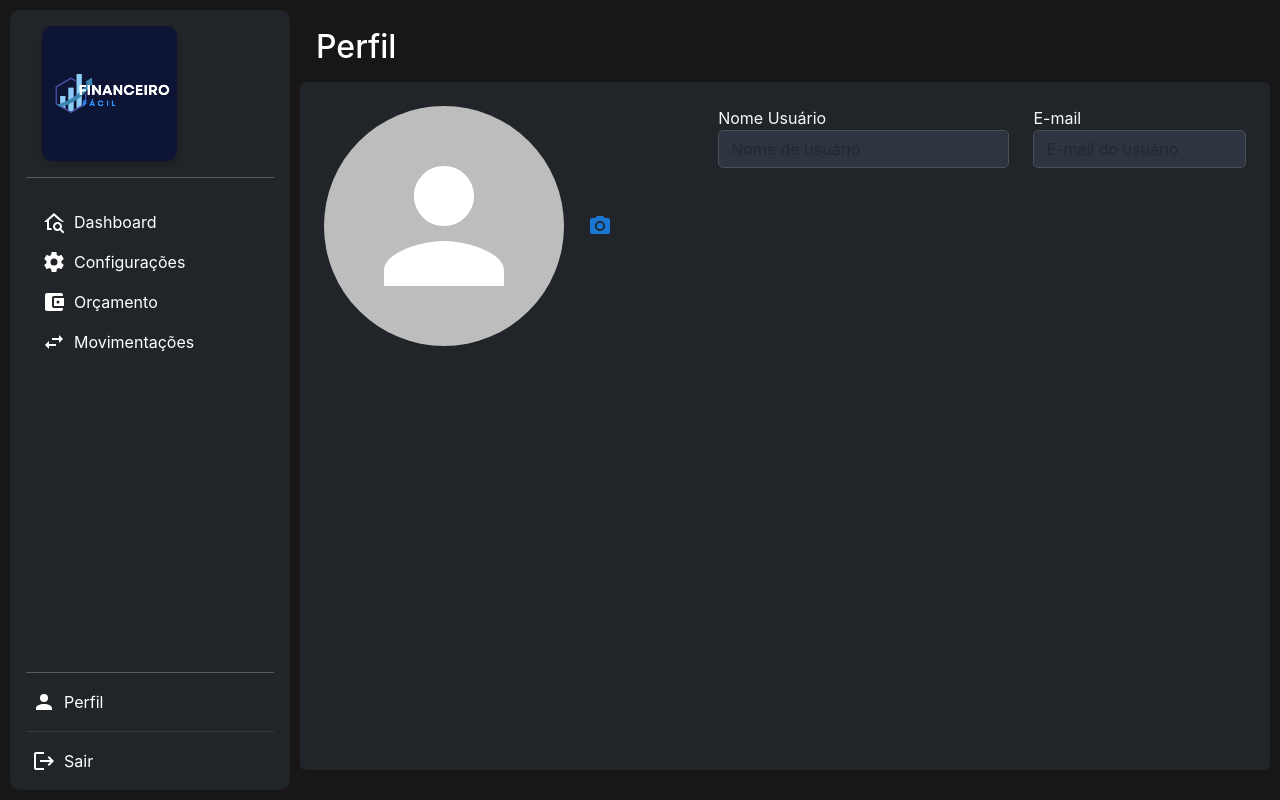
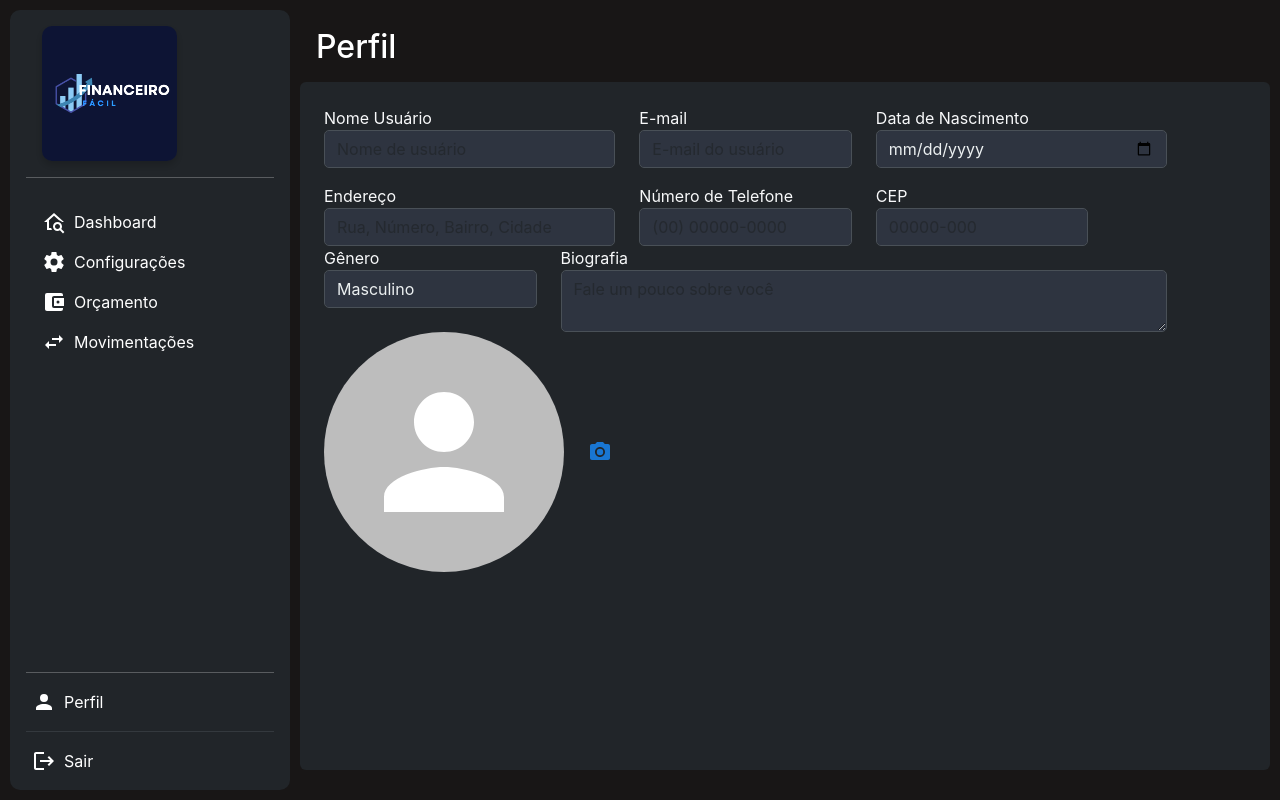
Before and after one commit to Caua-Vieira/Financeiro-Facil, a React (Create React App) app in the folder client/: page /main/perfil/usuario in a window 1280 px wide. Built offline with nearby package versions, Linux system fonts and the light colour scheme.

Commit message:
FEAT: Adicionar inputs para tela de perfil

```diff
--- a/client/src/pages/perfil/perfil.tsx
+++ b/client/src/pages/perfil/perfil.tsx
@@ -10,11 +10,155 @@ function Perfil() {
     return (
         <>
             <h2 className='text-white m-3 '>Perfil</h2>
-            <div
-                className="p-4 interface-padrao rounded"
-            >
+            <div className="p-4 interface-padrao rounded">
+                <Row>
+                    {/* Nome de Usuário */}
+                    <Col md={4}>
+                        <div className="form-group">
+                            <label className="text-light">Nome Usuário</label>
+                            <input
+                                type="text"
+                                className="form-control"
+                                placeholder="Nome de usuário"
+                                style={{
+                                    backgroundColor: '#2E3440',
+                                    color: '#ecf0f1',
+                                    border: '1px solid #495057',
+                                    borderRadius: '5px'
+                                }}
+                            />
+                        </div>
+                    </Col>
+
+                    {/* E-mail */}
+                    <Col md={3}>
+                        <div className="form-group">
+                            <label className="text-light">E-mail</label>
+                            <input
+                                type="email"
+                                className="form-control"
+                                placeholder="E-mail do usuário"
+                                style={{
+                                    backgroundColor: '#2E3440',
+                                    color: '#ecf0f1',
+                                    border: '1px solid #495057',
+                                    borderRadius: '5px'
+                                }}
+                            />
+                        </div>
+                    </Col>
+
+                    {/* Data de Nascimento */}
+                    <Col md={4}>
+                        <div className="form-group">
+                            <label className="text-light">Data de Nascimento</label>
+                            <input
+                                type="date"
+                                className="form-control"
+                                style={{
+                                    backgroundColor: '#2E3440',
+                                    color: '#ecf0f1',
+                                    border: '1px solid #495057',
+                                    borderRadius: '5px'
+                                }}
+                            />
+                        </div>
+                    </Col>
+                </Row>
+
+                <Row className="mt-3">
+
+                    <Col md={4}>
+                        <div className="form-group">
+                            <label className="text-light">Endereço</label>
+                            <input
+                                type="text"
+                                className="form-control"
+                                placeholder="Rua, Número, Bairro, Cidade"
+                                style={{
+                                    backgroundColor: '#2E3440',
+                                    color: '#ecf0f1',
+                                    border: '1px solid #495057',
+                                    borderRadius: '5px'
+                                }}
+                            />
+                        </div>
+                    </Col>
+
+                    <Col md={3}>
+                        <div className="form-group">
+                            <label className="text-light">Número de Telefone</label>
+                            <input
+                                type="tel"
+                                className="form-control"
+                                placeholder="(00) 00000-0000"
+                                style={{
+                                    backgroundColor: '#2E3440',
+                                    color: '#ecf0f1',
+                                    border: '1px solid #495057',
+                                    borderRadius: '5px'
+                                }}
+                            />
+                        </div>
+                    </Col>
+
+                    <Col md={3}>
+                        <div className="form-group">
+                            <label className="text-light">CEP</label>
+                            <input
+                                type="text"
+                                className="form-control"
+                                placeholder="00000-000"
+                                style={{
+                                    backgroundColor: '#2E3440',
+                                    color: '#ecf0f1',
+                                    border: '1px solid #495057',
+                                    borderRadius: '5px'
+                                }}
+                            />
+                        </div>
+                    </Col>
+
+                    {/* Gênero */}
+                    <Col md={3}>
+                        <div className="form-group">
+                            <label className="text-light">Gênero</label>
+                            <select
+                                className="form-control"
+                                style={{
+                                    backgroundColor: '#2E3440',
+                                    color: '#ecf0f1',
+                                    border: '1px solid #495057',
+                                    borderRadius: '5px'
+                                }}
+                            >
+                                <option value="masculino">Masculino</option>
+                                <option value="feminino">Feminino</option>
+                                <option value="outro">Outro</option>
+                            </select>
+                        </div>
+                    </Col>
+
+                    <Col md={8}>
+                        <div className="form-group">
+                            <label className="text-light">Biografia</label>
+                            <textarea
+                                className="form-control"
+                                placeholder="Fale um pouco sobre você"
+                                style={{
+                                    backgroundColor: '#2E3440',
+                                    color: '#ecf0f1',
+                                    border: '1px solid #495057',
+                                    borderRadius: '5px'
+                                }}
+                            ></textarea>
+                        </div>
+                    </Col>
+
+                </Row>
 
                 <Row>
+                    {/* Avatar */}
                     <Col md={5}>
                         <Stack direction="row" alignItems="center" spacing={2}>
                             {avatar ? (
@@ -52,49 +196,10 @@ function Perfil() {
                             )}
                         </Stack>
                     </Col>
-
-                    <Col md={4}>
-                        <div className="form-group">
-                            <label className="text-light">Nome Usuário</label>
-                            <input
-                                type="text"
-                                className="form-control"
-                                placeholder="Nome de usuário"
-                                style={{
-                                    backgroundColor: '#2E3440',
-                                    color: '#ecf0f1',
-                                    border: '1px solid #495057',
-                                    borderRadius: '5px'
-                                }}
-                            // value={fonteRenda}
-                            // onChange={(e) => setFonteRenda(e.target.value)}
-                            />
-                        </div>
-                    </Col>
-
-                    <Col md={3}>
-                        <div className="form-group">
-                            <label className="text-light">E-mail</label>
-                            <input
-                                type="text"
-                                className="form-control"
-                                placeholder="E-mail do usuário"
-                                style={{
-                                    backgroundColor: '#2E3440',
-                                    color: '#ecf0f1',
-                                    border: '1px solid #495057',
-                                    borderRadius: '5px'
-                                }}
-                            // value={fonteRenda}
-                            // onChange={(e) => setFonteRenda(e.target.value)}
-                            />
-                        </div>
-                    </Col>
                 </Row>
-
-            </div>
+            </div >
         </>
-    )
+    );
 }
 
 export default Perfil
```
